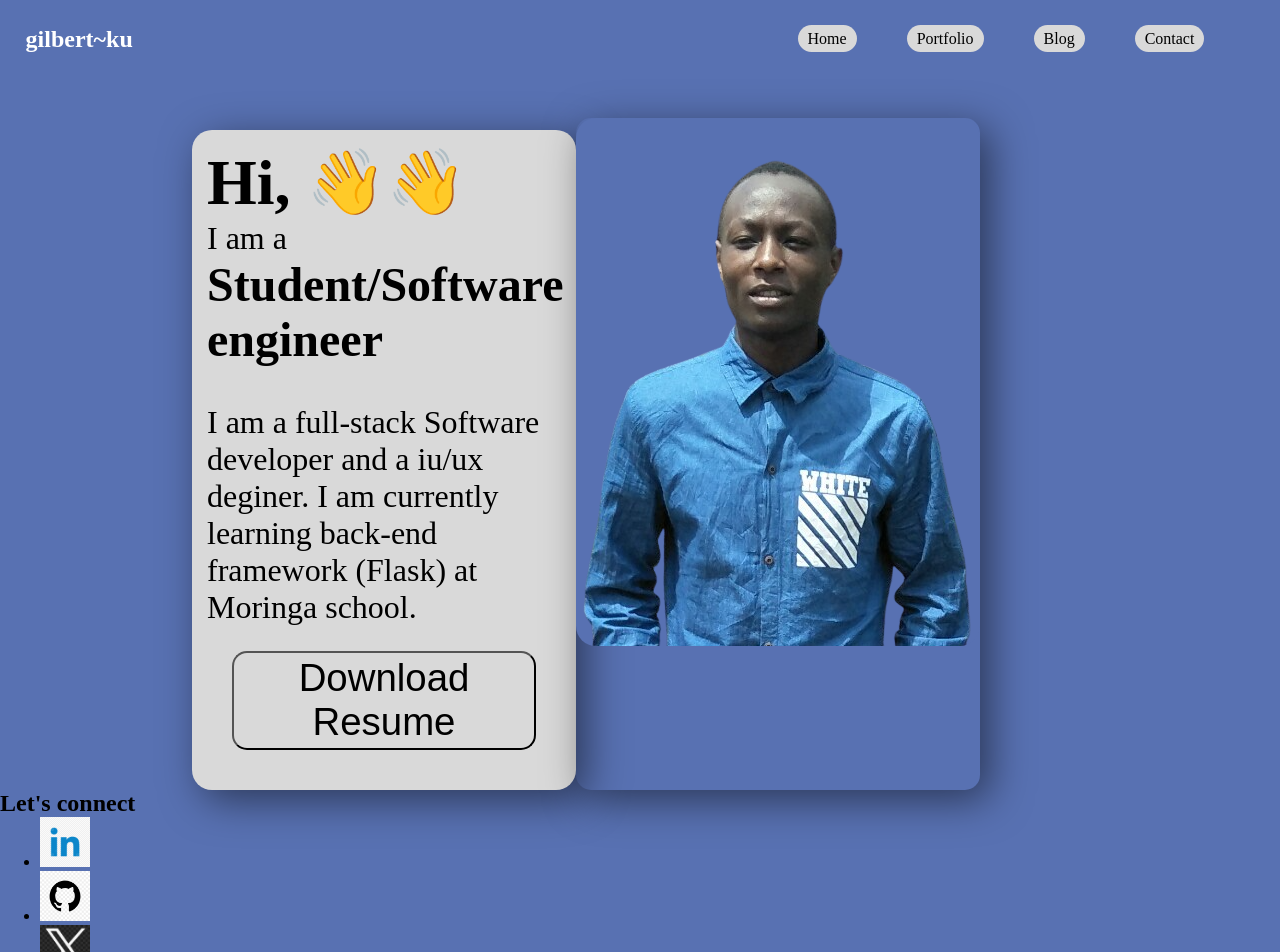
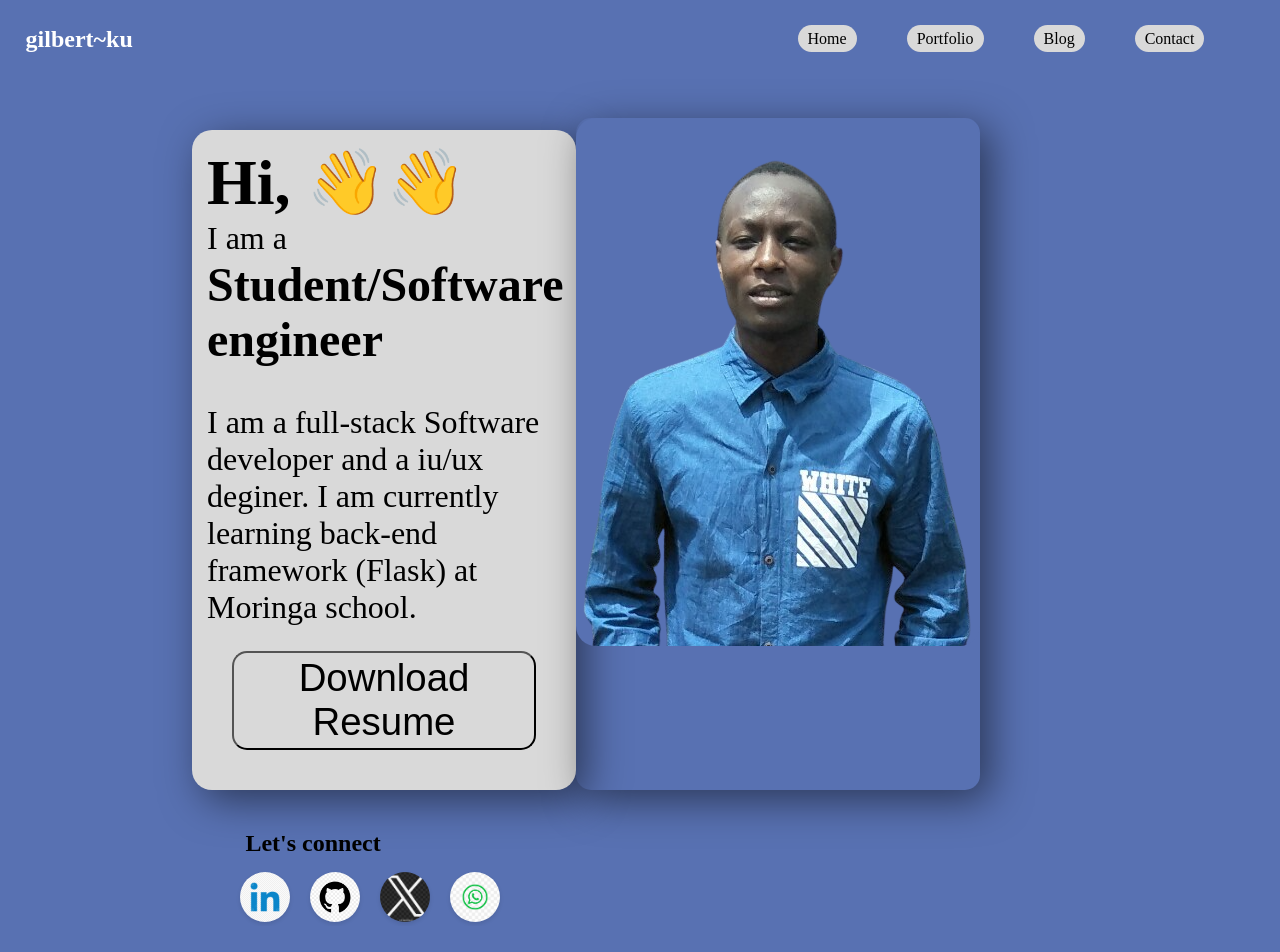
Before and after one commit to gilbert-ku/portfolio-gk, a React (Vite) app: page / in a window 1280 px wide. Shown: the top 952 px of the page. After the commit the page ends 926 px from the top, so only its background shows below. Built offline with nearby package versions, Linux system fonts and the light colour scheme.

Commit message:
add style to icone

```diff
--- a/src/App.css
+++ b/src/App.css
@@ -103,3 +103,40 @@ body {
     background-color: #5871B2;
     /* box-shadow: 0px 0px 50px rgba(0, 0, 0, 0.5); */
 }
+
+.social-media{
+    margin-left: 18vw;
+    margin-top: 2%;
+}
+
+.social-media h2{
+    padding: 15px;
+}
+
+.icons {
+    list-style: none;
+    padding: 0;
+    display: flex;
+    justify-content: start; /* Center the icons horizontally */
+  }
+
+  .icons li {
+    margin: 0 10px; /* Add some space between icons */
+  }
+
+  .icons a {
+    text-decoration: none;
+    color: #333; /* Set the color of the icon links */
+  }
+
+  .icons img {
+    width: 50px;
+    height: 50px;
+    border-radius: 50%; /* Make the icons circular */
+    box-shadow: 0 2px 4px rgba(0, 0, 0, 0.1); /* Add a subtle shadow to the icons */
+    transition: transform 0.2s ease-in-out; /* Add a smooth hover effect */
+  }
+
+  .icons img:hover {
+    transform: scale(1.1); /* Enlarge the icon on hover */
+  }
--- a/src/components/Home.jsx
+++ b/src/components/Home.jsx
@@ -25,7 +25,7 @@ function Home(){
 
             <div className="social-media">
                 <h2>Let's connect</h2>
-                <ul>
+                <ul className="icons">
                     <li><a href="https://www.linkedin.com/in/gilbert-kutoto/"><img src="/images/pngtree-linked-in-icon-png-image_3584840.jpg" alt="linkedin"  width="50px"/></a></li>
                     <li><a href="https://github.com/gilbert-ku"><img src="/images/githuh.png" alt="Github"  width="50px"/></a></li>
                     <li><a href="https://twitter.com/gilbert45dope/"><img src="/images/x.jpeg" alt="twitter"  width="50px"/></a></li>
```
